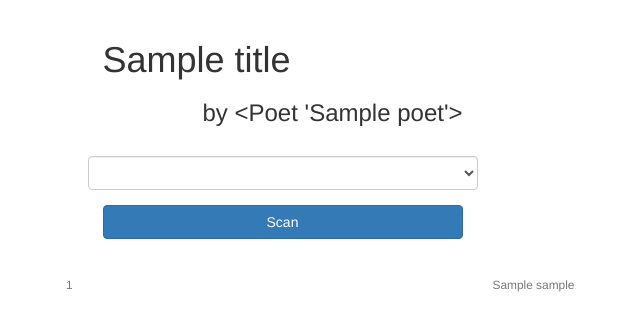
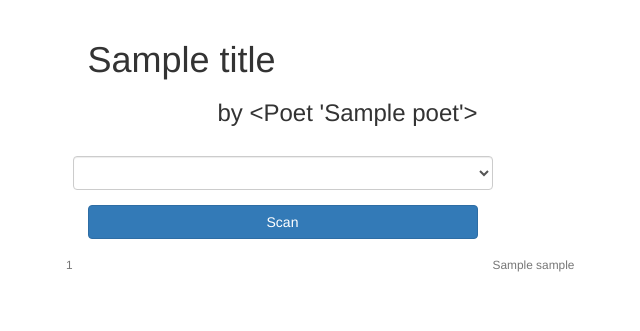
Before and after one commit to syvwlch/Metroscope, a Flask app: template run/templates/poetry/poem.html in a window 1280 px wide. Shown: the part 52-383 px from the top of the page, without its empty margins (80-720 px from the left). Run offline with Flask 2, Linux system fonts and the light colour scheme; tables that the repository leaves empty hold one stand-in row (values such as "Sample post"); the template is opened without the code that fills it: values that come from a table or form of the project are taken from there, most other values are stand-ins (such as "Sample title", 1, 10 or a date in 2020); lists and menus that the app fills with data are empty; some libraries are stand-ins or nearby versions.

Commit message:
Layout tweak

```diff
--- a/run/templates/poetry/poem.html
+++ b/run/templates/poetry/poem.html
@@ -37,17 +37,20 @@
 {% block page_content %}
 <div class='container'>
     <div class="row">
-        <div class="col-xs-offset-1 col-xs-10 col-sm-6 col-md-5 col-lg-4">
+        <div class="verse col-xs-offset-1 col-xs-10 col-sm-6 col-md-5 col-lg-4">
             <h1>{{ title }}</h1>
             <h3 style="text-align:right">by {{ poet }}</h3>
+            {% if form is none %}
+            <br>
+            <p>Scanned in {{ meter }}.</p>
+            <br>
+            {% endif %}
         </div>
     </div>
-{% if form is none %}
-    <p>Scanned in {{ meter }}.</p>
-{% else %}
+{% if form is not none %}
     <form class="form-horizontal" method="POST" role="form" action="">
         <div class='form-group'>
-            <div class="col-xs-offset-1 col-xs-10 col-sm-6 col-md-5 col-lg-4">
+            <div class="verse col-xs-offset-1 col-xs-10 col-sm-6 col-md-5 col-lg-4">
                 {{ form.hidden_tag() }}
                 {{ wtf.form_field(form.pattern, class="form-control") }}
                 {{ wtf.form_field(form.submit, class="btn btn-primary btn-block") }}
@@ -55,7 +58,6 @@
         </div>
     </form>
 {% endif %}
-    <br>
 
 {% for lines, rhymes in stanzas %}
 {% set stanza_loop = loop %}
```
